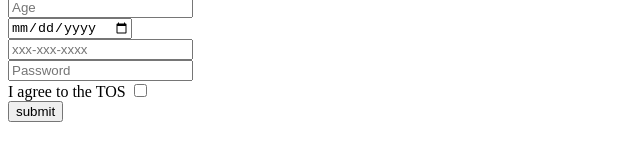
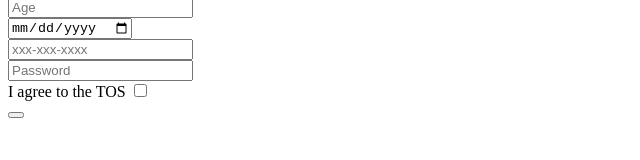
Before and after one commit to acciojob/signup-form-car-Shashank-Trivedi-dev, a website: page main.html in a window 1280 px wide. Shown: the part 130-290 px from the top of the page, without its empty margins (0-640 px from the left). Drawn offline with Linux system fonts and the light colour scheme.

Commit message:
created a submission

```diff
--- a/main.html
+++ b/main.html
@@ -43,7 +43,7 @@
 		<br>
 		<label for="tos">I agree to the TOS</label>
 		<input type="checkbox" required id="tos"><br>
-		<input type="submit" id="submit" value="submit">
+		<button type="submit" id="submit" value="submit"></button>
 	</form>
     <script type="text/javascript" src="./script.js">
 </script>
```
